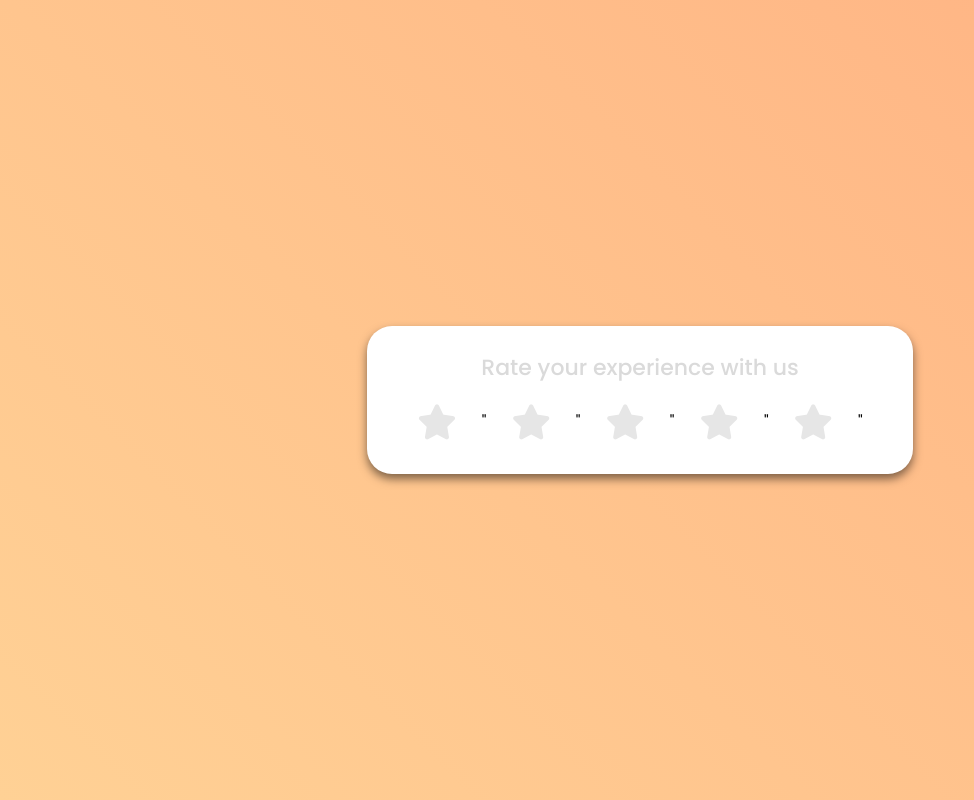
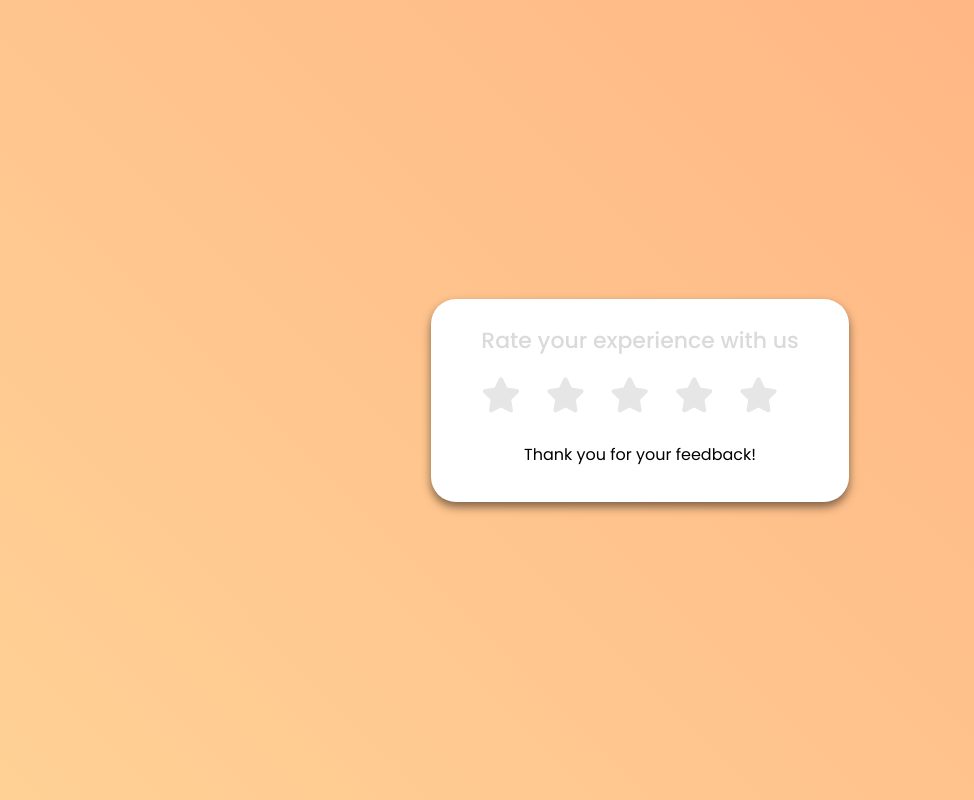
Before and after one commit to szhao23/Animated-Star-Rating, a plain HTML site: page code/index.html in a window 1280 px wide. Shown: the whole page, without its empty margins (0-974 px from the left). Drawn offline with Linux system fonts and the light colour scheme.

Commit message:
Finalized HTML, CSS, and JavaScriptCode

```diff
--- a/code/index.html
+++ b/code/index.html
@@ -22,16 +22,17 @@
       <header>Rate your experience with us</header>
       <div class="stars">
         <!-- Star 1 -->
-        <i class="fa-solid fa-star"></i>"
+        <i class="fa-solid fa-star"></i>
         <!-- Star 2 -->
-        <i class="fa-solid fa-star"></i>"
+        <i class="fa-solid fa-star"></i>
         <!-- Star 3 -->
-        <i class="fa-solid fa-star"></i>"
+        <i class="fa-solid fa-star"></i>
         <!-- Star 4 -->
-        <i class="fa-solid fa-star"></i>"
+        <i class="fa-solid fa-star"></i>
         <!-- Star 5 -->
-        <i class="fa-solid fa-star"></i>"
+        <i class="fa-solid fa-star"></i>
       </div>
+      <p class="thank-you">Thank you for your feedback!</p>
     </div>
   </body>
 </html>
--- a/code/index.js
+++ b/code/index.js
@@ -0,0 +1,17 @@
+// Select all elements with the "i" tag and then store them in a NodeList
+const stars = document.querySelectorAll(".stars i");
+
+// Loop through the "stars" NodeList
+stars.forEach((star, index1) => {
+  // Create EventListener that runs a function when Click Event is active
+  star.addEventListener("click", () => {
+    // Loop through "stars" NodeList
+    stars.forEach((star, index2) => {
+      // Add "active" class to the clicked star and any stars with a lower index
+      // Also remove the "active" class from any stars with a higher index
+      index1 >= index2
+        ? star.classList.add("active")
+        : star.classList.remove("active");
+    });
+  });
+});
--- a/code/style.css
+++ b/code/style.css
@@ -46,5 +46,13 @@ body {
 }
 
 .stars i.active {
-  color: white;
+  color: orange;
 }
+
+.thank-you {
+  display: flex;
+  align-items: center;
+  justify-content: center;
+  padding: 30px 0 0 0;
+  font-family: "Poppins", sans-serif;
+}
```
